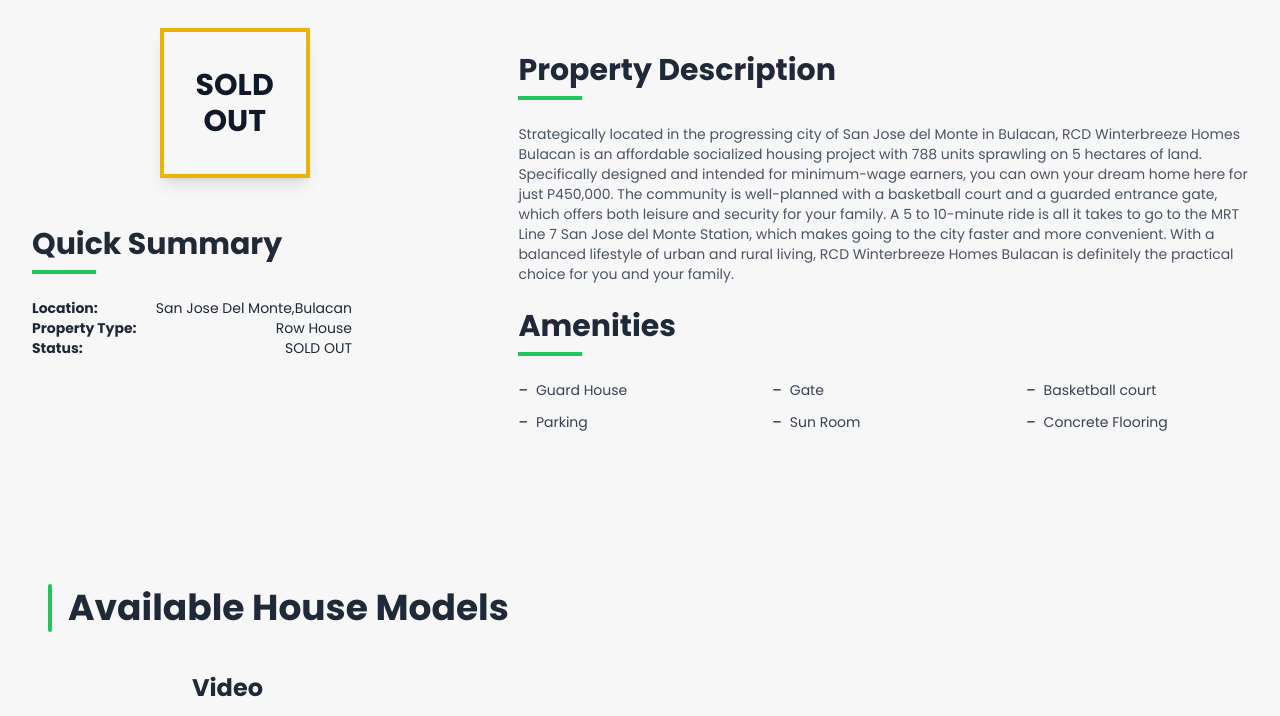
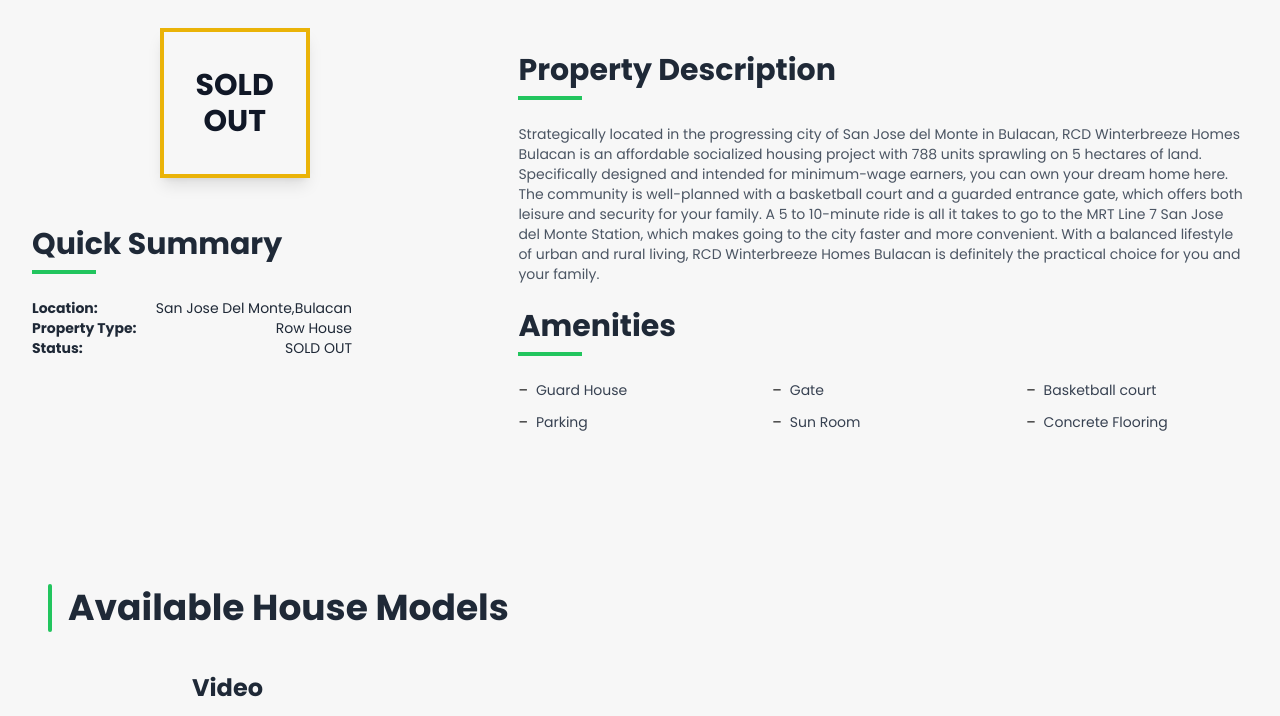
Before and after one commit to renrengabas/rcdland.com, a Jekyll site: the page built from properties/rcd-winter-breeze-homes-bulacan/index.html, in a window 1280 px wide and 900 px high, scrolled down 1346 px, cut to the strip 136-852 px from the top of the window. Built offline with Jekyll 4.4.1, drawn with Linux system fonts in a browser that asks for light colours; nearby versions of some CDN libraries.

Commit message:
removed pricing from WBH Bulacan

```diff
--- a/properties/rcd-winter-breeze-homes-bulacan/index.html
+++ b/properties/rcd-winter-breeze-homes-bulacan/index.html
@@ -126,7 +126,7 @@
                   of San Jose del
                   Monte in Bulacan, RCD Winterbreeze Homes Bulacan is an affordable socialized housing project with
                   788 units sprawling on 5 hectares of land. Specifically designed and intended for minimum-wage
-                  earners, you can own your dream home here for just P450,000. The community is well-planned with a
+                  earners, you can own your dream home here. The community is well-planned with a
                   basketball court and a guarded entrance gate, which offers both leisure and security for your
                   family. A 5 to 10-minute ride is all it takes to go to the MRT Line 7 San Jose del Monte Station,
                   which makes going to the city faster and more convenient. With a balanced lifestyle of urban and
```
